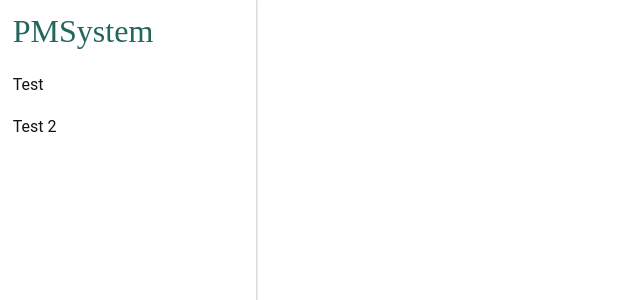
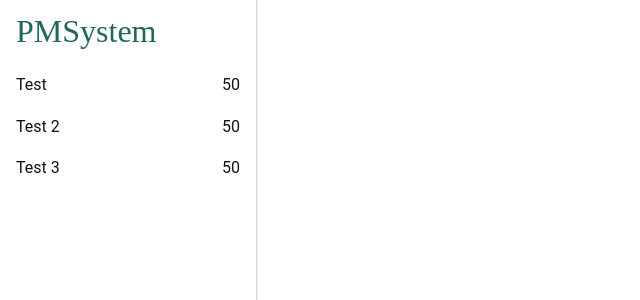
Before and after one commit to emretantu/portfolio-management-system-app, a React (Create React App) app: page / in a window 1280 px wide. Shown: the top 300 px of the page, without its empty margins (0-640 px from the left). Built offline with nearby package versions, Linux system fonts and the light colour scheme; no server answers; the HTML template or start-up script is replaced by a standard one.

Commit message:
Portfolios component updated

```diff
--- a/src/components/Aside.module.css
+++ b/src/components/Aside.module.css
@@ -1,5 +1,5 @@
 aside {
-  --left-right-padding: 0.8rem;
+  --left-right-padding: 1rem;
 
   grid-column: content-start / aside-main;
 
--- a/src/components/portfolios/PortfolioLink.css
+++ b/src/components/portfolios/PortfolioLink.css
@@ -1,5 +1,6 @@
 .portfolios__link {
-  display: block;
+  display: flex;
+  justify-content: space-between;
 
   padding: 0.5rem calc(var(--left-right-padding) / 2);
   border-radius: 0.4rem;
--- a/src/components/portfolios/PortfolioLink.js
+++ b/src/components/portfolios/PortfolioLink.js
@@ -1,11 +1,12 @@
 import { NavLink } from "react-router-dom";
 import "./PortfolioLink.css"
 
-const PortfolioLink = ({ to, children }) => {
+const PortfolioLink = ({ to, pname, marketValue }) => {
   return (
     <li>
       <NavLink to={to} className="portfolios__link">
-        {children}
+        <span>{pname}</span>
+        <span>{marketValue}</span>
       </NavLink>
     </li>
   );
--- a/src/components/portfolios/Portfolios.js
+++ b/src/components/portfolios/Portfolios.js
@@ -4,12 +4,21 @@ import "./Portfolios.css"
 const Portfolios = () => {
   return (
     <ul className="portfolios">
-      <PortfolioLink to="test">
-        Test
-      </PortfolioLink>
-      <PortfolioLink to="test2">
-        Test 2
-      </PortfolioLink>
+      <PortfolioLink
+        pname="Test"
+        marketValue="50"
+        to="/test"
+      />
+      <PortfolioLink
+        pname="Test 2"
+        marketValue="50"
+        to="/test2"
+      />
+      <PortfolioLink
+        pname="Test 3"
+        marketValue="50"
+        to="/test3"
+      />
     </ul>
   );
 }
```
